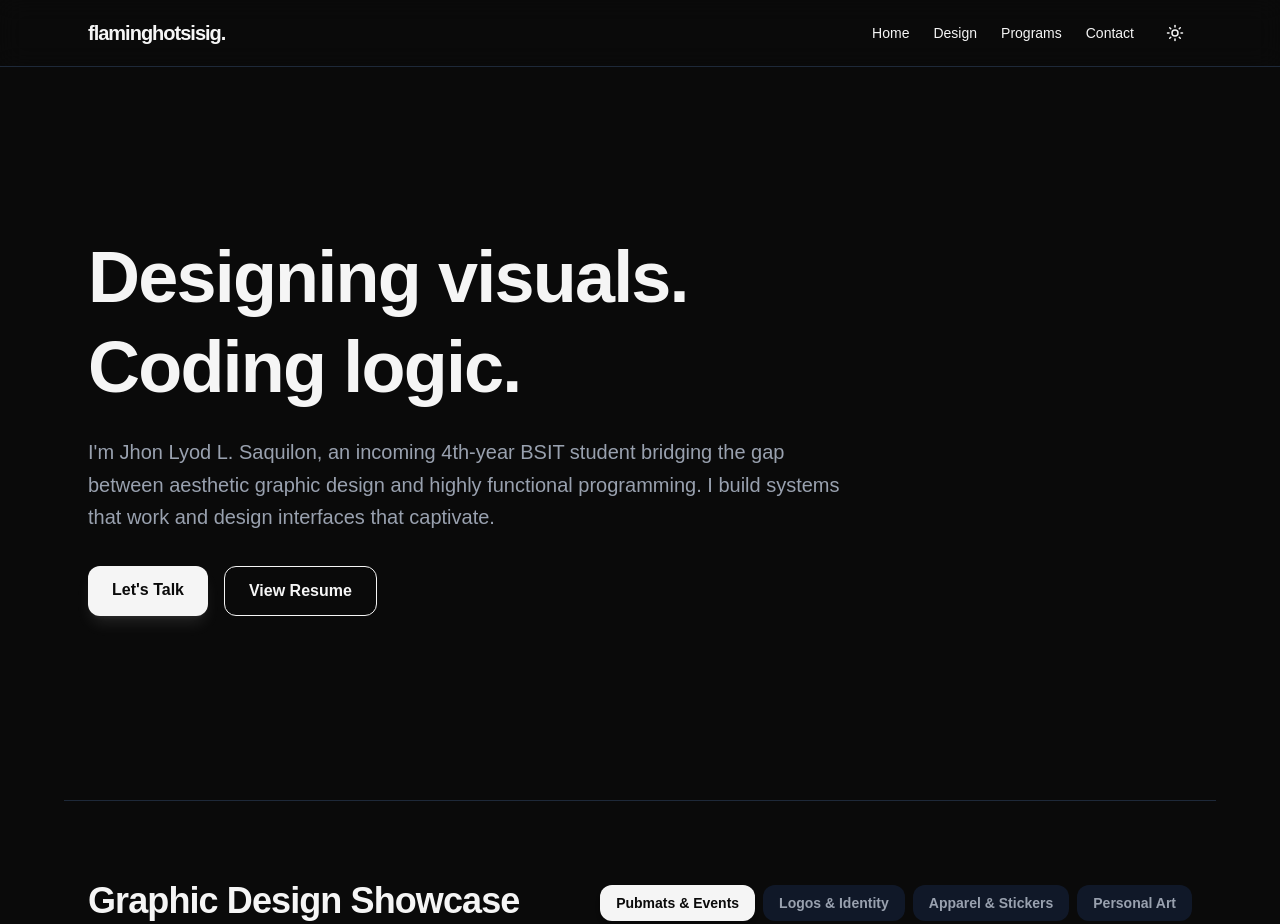
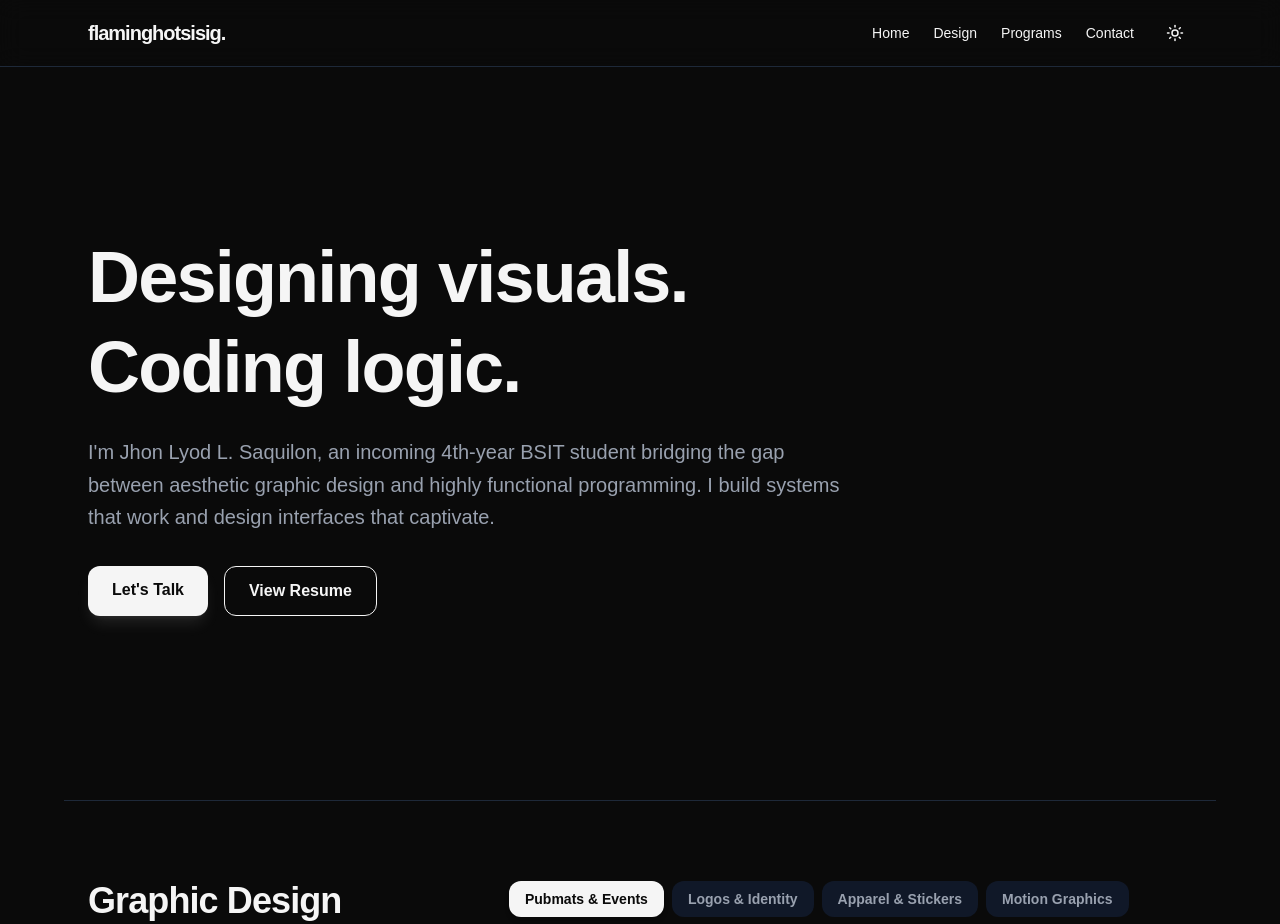
Before and after one commit to loydskie11/flaminghotsisig-personal-website, a React (Vite) app: page / in a window 1280 px wide. Shown: the top 924 px of the page. Built offline with nearby package versions, Linux system fonts and the light colour scheme.

Commit message:
added motion graphics category

```diff
--- a/src/App.jsx
+++ b/src/App.jsx
@@ -29,6 +29,7 @@ const graphicCategories = [
   { id: 'pubmats', label: 'Pubmats & Events' },
   { id: 'logos', label: 'Logos & Identity' },
   { id: 'apparel', label: 'Apparel & Stickers' },
+  { id: 'motion', label: 'Motion Graphics' },
   { id: 'personal', label: 'Personal Art' }
 ];
 
@@ -98,6 +99,21 @@ const graphicData = {
       title: 'CTUAC BIT Uniform 25-26',
       span: 'col-span-1 aspect-[0.75/0.50]',
       image: 'https://res.cloudinary.com/dtnfvmzrd/image/upload/q_auto/f_auto/v1779784937/bit-25-26_wdcuwj.png'
+    },
+  ],
+  motion: [
+    {
+      id: 30,
+      title: 'aespa Karina, boyfriend',
+      span: 'col-span-1 aspect-[square]',
+      // Use 'video/upload' instead of 'image/upload' for Cloudinary video links!
+      video: 'https://res.cloudinary.com/dtnfvmzrd/video/upload/v1779801721/karina-boyfriend_vhzhto.mp4'
+    },
+    {
+      id: 31,
+      title: 'Rex County, Bestfriend',
+      span: 'col-span-1 md:col-span-2 aspect-[2/1]',
+      video: 'https://res.cloudinary.com/dtnfvmzrd/video/upload/v1779801854/rexcounty_bi9kbz.mp4'
     },
   ],
   personal: [
@@ -334,7 +350,16 @@ const App = () => {
                   transition={{ duration: 0.3 }}
                   className={`relative group bg-gray-100 dark:bg-gray-900 rounded-2xl overflow-hidden cursor-pointer flex items-center justify-center shadow-sm hover:shadow-xl transition-shadow duration-500 ${item.span}`}
                 >
-                  {item.image ? (
+                  {item.video ? (
+                    <video
+                      src={item.video}
+                      autoPlay
+                      loop
+                      muted
+                      playsInline
+                      className="absolute inset-0 w-full h-full object-cover transition-transform duration-700 group-hover:scale-110 pointer-events-none"
+                    />
+                  ) : item.image ? (
                     <img
                       src={item.image}
                       alt={item.title}
```
